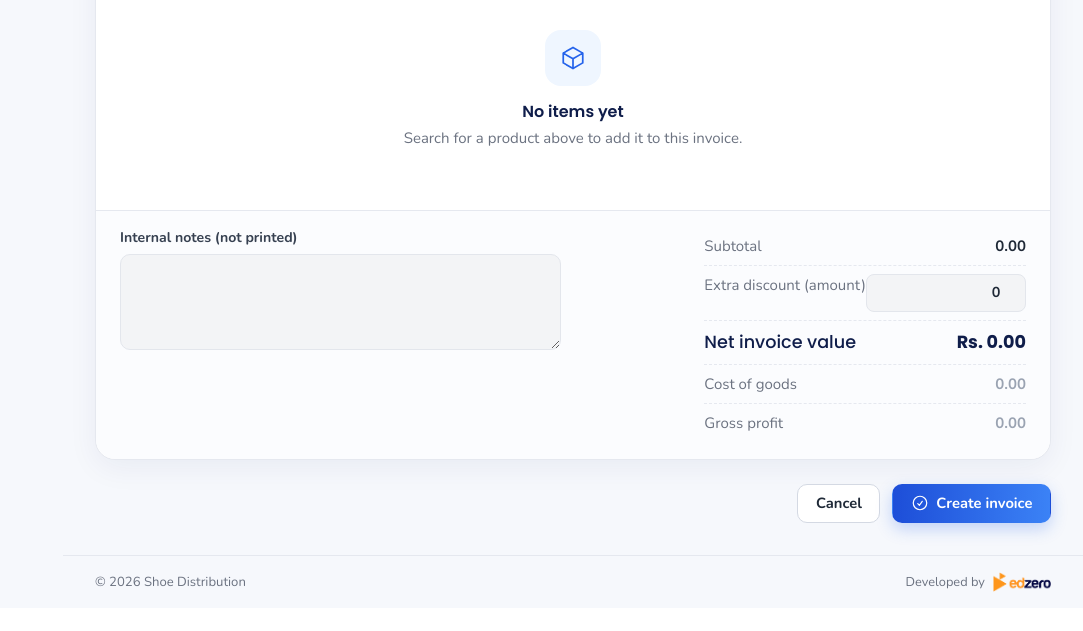
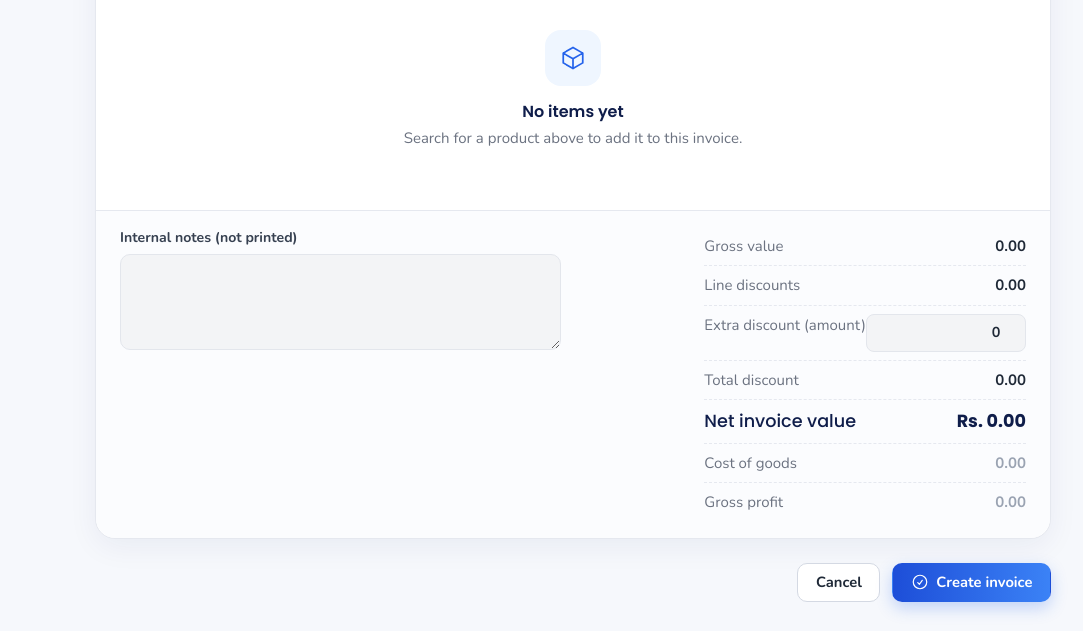
Before and after one commit to Sujee93/DMIT, a Laravel app: page /invoices/create in a window 1280 px wide. Shown: the part 809-1440 px from the top of the page, without its empty margins (197-1280 px from the left). Before the commit the page ends 1401 px from the top, so only its background shows below. Run offline with Laravel 10, Linux system fonts and the light colour scheme; a user stored in the database is signed in; data comes from the database, SQL or seed files in the repository; data that the repository does not hold is empty; some libraries are stand-ins or nearby versions.

Commit message:
Show gross value, total discount and net on invoices
Totals now show Gross Value, Total Discount (line discounts plus extra
discount) and Net Invoice Value whenever there is a discount, on the
printed invoice, the invoice page and the invoice form. The net value
is plain bold text with rules instead of a filled blue box.

Co-Authored-By: Claude Opus 5.5 <noreply@anthropic.com>
Claude-Session: https://claude.ai/code/session_014HbrKCGGAKFprEftNiWR1N

```diff
--- a/app/Models/Invoice.php
+++ b/app/Models/Invoice.php
@@ -3,6 +3,7 @@
 namespace App\Models;
 
 use App\Enums\InvoiceStatus;
+use App\Support\Money;
 use Illuminate\Database\Eloquent\Builder;
 use Illuminate\Database\Eloquent\Factories\HasFactory;
 use Illuminate\Database\Eloquent\Model;
@@ -78,6 +79,27 @@ class Invoice extends Model
         return number_format((float) $this->total - (float) $this->amount_paid, 2, '.', '');
     }
 
+    /**
+     * Value of all lines before any discount (qty x unit price).
+     */
+    public function grossValue(): string
+    {
+        return Money::fromCents(Money::toCents($this->subtotal) + $this->lineDiscountCents());
+    }
+
+    /**
+     * Line discounts plus the extra invoice discount.
+     */
+    public function totalDiscount(): string
+    {
+        return Money::fromCents($this->lineDiscountCents() + Money::toCents($this->discount));
+    }
+
+    private function lineDiscountCents(): int
+    {
+        return $this->items->sum(fn (InvoiceItem $item) => Money::toCents($item->discount));
+    }
+
     public function profit(): string
     {
         return number_format((float) $this->total - (float) $this->total_cost, 2, '.', '');
--- a/public/css/print.css
+++ b/public/css/print.css
@@ -49,9 +49,7 @@ body { background: #e9edf5; color: #111827; font-family: Arial, Helvetica, sans-
 .totals { margin: 3mm 0 0 auto; border-collapse: collapse; }
 .totals th { text-align: right; font-weight: 400; padding: .8mm 12mm .8mm 3mm; color: var(--muted); }
 .totals td { text-align: right; padding: .8mm 1mm; min-width: 28mm; font-variant-numeric: tabular-nums; }
-.totals .net th, .totals .net td { font-weight: 700; font-size: 11.5pt; color: #fff; background: var(--blue); padding: 2mm 3mm; }
-.totals .net th { border-radius: 1.5mm 0 0 1.5mm; padding-right: 12mm; }
-.totals .net td { border-radius: 0 1.5mm 1.5mm 0; }
+.totals .net th, .totals .net td { font-weight: 700; font-size: 11.5pt; color: var(--navy); padding-top: 1.5mm; padding-bottom: 1.5mm; border-top: 1px solid var(--navy); border-bottom: 3px double var(--navy); }
 
 /* Packaging + signatures, pushed to the bottom of the page */
 .sheet-footer { margin-top: auto; padding-top: 10mm; break-inside: avoid; }
--- a/resources/views/invoices/_form.blade.php
+++ b/resources/views/invoices/_form.blade.php
@@ -87,11 +87,13 @@
             <div class="grid grid-2">
                  <x-form.textarea name="notes" label="Internal notes (not printed)" :value="$invoice->notes" maxlength="2000" rows="3" />
                 <dl class="summary-list totals-panel">
-                    <div><dt>Subtotal</dt><dd data-subtotal>0.00</dd></div>
+                    <div><dt>Gross value</dt><dd data-gross>0.00</dd></div>
+                    <div><dt>Line discounts</dt><dd data-line-discounts>0.00</dd></div>
                     <div>
                         <dt><label for="f_discount">Extra discount (amount)</label></dt>
                         <dd><input id="f_discount" type="number" name="discount" min="0" step="0.01" inputmode="decimal" value="{{ old('discount', $invoice->discount ?? 0) }}" class="input input-sm" data-discount></dd>
                     </div>
+                    <div><dt>Total discount</dt><dd data-total-discount>0.00</dd></div>
                     <div class="is-total"><dt>Net invoice value</dt><dd>{{ $business->currency_symbol ?? '' }} <span data-total>0.00</span></dd></div>
                     <div><dt class="text-soft">Cost of goods</dt><dd class="text-soft" data-cost>0.00</dd></div>
                     <div><dt class="text-soft">Gross profit</dt><dd class="text-soft" data-profit>0.00</dd></div>
--- a/resources/views/invoices/print.blade.php
+++ b/resources/views/invoices/print.blade.php
@@ -78,9 +78,9 @@
     </table>
 
     <table class="totals">
-        @if ((float) $invoice->discount > 0)
-            <tr><th>Gross Value:</th><td>{{ number_format((float) $invoice->subtotal, 2) }}</td></tr>
-            <tr><th>Less Discount:</th><td>{{ number_format((float) $invoice->discount, 2) }}</td></tr>
+        @if ((float) $invoice->totalDiscount() > 0)
+            <tr><th>Gross Value:</th><td>{{ number_format((float) $invoice->grossValue(), 2) }}</td></tr>
+            <tr><th>Total Discount:</th><td>{{ number_format((float) $invoice->totalDiscount(), 2) }}</td></tr>
         @endif
         <tr class="net"><th>Net Invoice Value:</th><td>{{ number_format((float) $invoice->total, 2) }}</td></tr>
     </table>
--- a/resources/views/invoices/show.blade.php
+++ b/resources/views/invoices/show.blade.php
@@ -63,9 +63,9 @@
                     @endforeach
                     </tbody>
                     <tfoot>
-                    <tr><td colspan="5" class="num">Subtotal</td><td class="num">{{ money($invoice->subtotal) }}</td></tr>
-                    @if ((float) $invoice->discount > 0)
-                        <tr><td colspan="5" class="num">Discount</td><td class="num">- {{ money($invoice->discount) }}</td></tr>
+                    @if ((float) $invoice->totalDiscount() > 0)
+                        <tr><td colspan="5" class="num">Gross value</td><td class="num">{{ money($invoice->grossValue()) }}</td></tr>
+                        <tr><td colspan="5" class="num">Total discount</td><td class="num">- {{ money($invoice->totalDiscount()) }}</td></tr>
                     @endif
                     <tr><td colspan="5" class="num">Net invoice value</td><td class="num">{{ money($invoice->total) }}</td></tr>
                     </tfoot>
```
Also changed, not shown: tests/Feature/InvoiceTest.php (+11 -0 lines), public/js/app.js.
